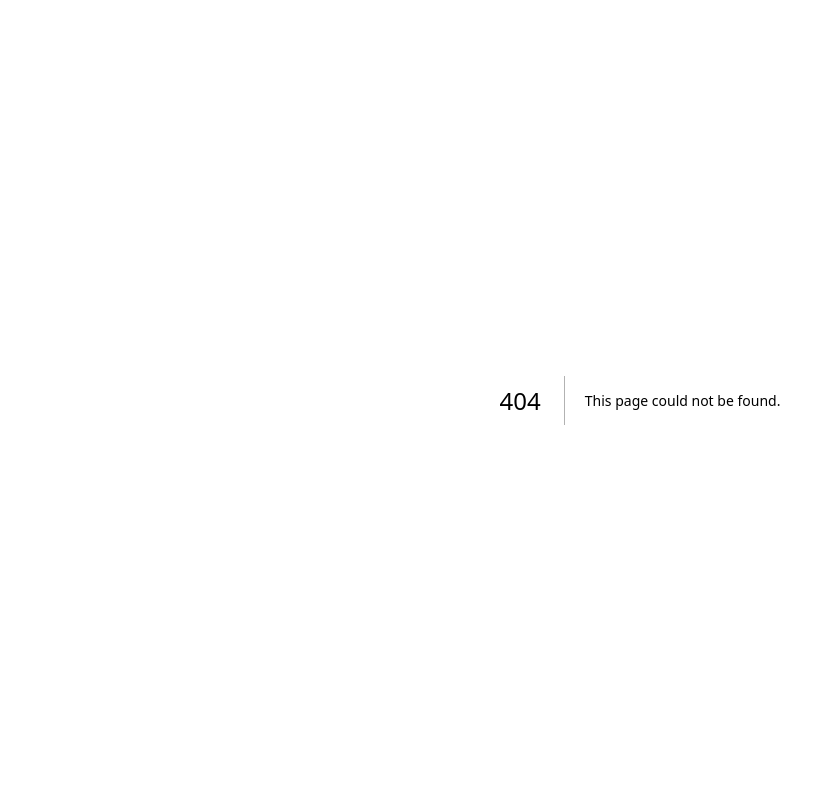
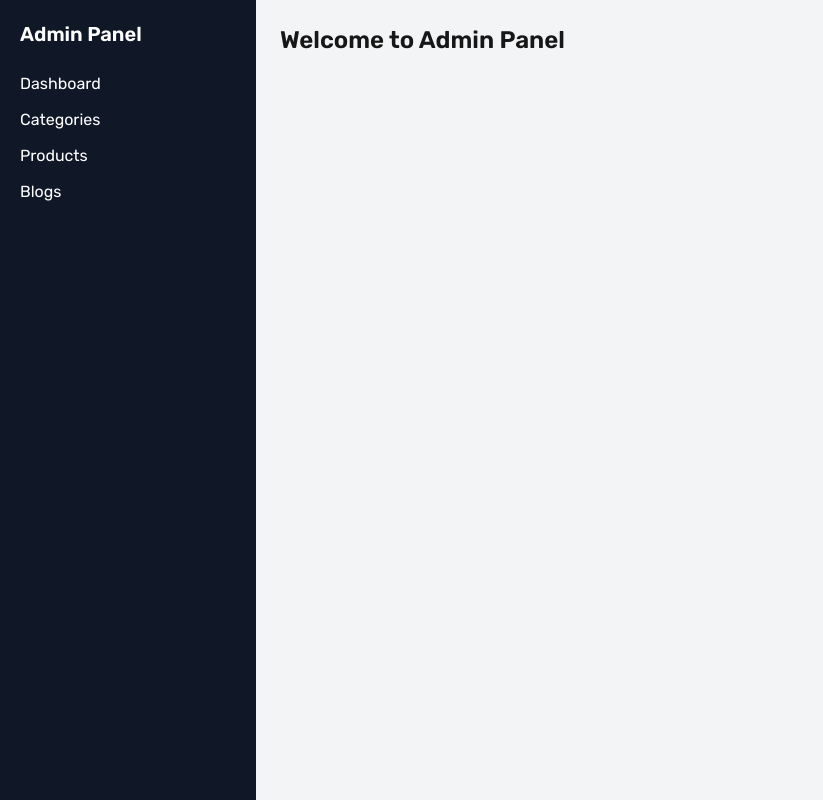
Before and after one commit to abhipawar725/tradologie, a Next.js app: page /admin in a window 1280 px wide. Before the commit this address had no page. Shown: the whole page, without its empty margins (0-823 px from the left). Built offline with nearby package versions, Linux system fonts and the light colour scheme.

Commit message:
product fetch categories

```diff
--- /dev/null
+++ b/app/(admin)/admin/dashboard/page.tsx
@@ -0,0 +1,8 @@
+export default function Dashboard() {
+  return (
+    <div>
+      <h1 className="text-2xl font-bold mb-4">Dashboard</h1>
+      <p>Welcome to Admin Panel</p>
+    </div>
+  );
+}
--- /dev/null
+++ b/app/(admin)/admin/layout.tsx
@@ -0,0 +1,25 @@
+export default function AdminLayout({
+  children,
+}: {
+  children: React.ReactNode;
+}) {
+  return (
+    <div className="flex min-h-screen">
+      {/* Sidebar */}
+      <aside className="w-64 bg-gray-900 text-white p-5">
+        <h2 className="text-xl font-bold mb-6">Admin Panel</h2>
+        <nav className="space-y-3">
+          <a href="/admin/dashboard" className="block">Dashboard</a>
+          <a href="/admin/categories" className="block">Categories</a>
+          <a href="/admin/products" className="block">Products</a>
+          <a href="/admin/blogs" className="block">Blogs</a>
+        </nav>
+      </aside>
+
+      {/* Main Content */}
+      <main className="flex-1 p-6 bg-gray-100">
+        {children}
+      </main>
+    </div>
+  );
+}
--- /dev/null
+++ b/app/(admin)/admin/page.tsx
@@ -0,0 +1,7 @@
+export default function Dashboard() {
+  return (
+    <div>
+      <h1 className="text-2xl font-bold mb-4">Welcome to Admin Panel</h1>
+    </div>
+  );
+}
--- /dev/null
+++ b/app/(admin)/admin/products/ProductForm.tsx
@@ -0,0 +1,28 @@
+import { useEffect, useState } from "react"
+
+const ProductForm = () => {
+   const [categories, setCategories] = useState<any[]>([])
+   console.log(categories)
+   useEffect(() => {
+    fetch("/api/categories")
+    .then((res) => res.json())
+    .then((data) => setCategories(data))
+  },[])
+
+  return (
+    <>
+    <form>
+        <select>
+         <option disabled value="">Select Category</option>
+         {categories.filter((cat) => cat.parentId !== null)
+          .map((cat) => (
+            <option key={cat.id} value={cat.id}>{cat.name}</option>
+          ))
+         }
+        </select>
+    </form>
+    </>
+  )
+}
+
+export default ProductForm
--- /dev/null
+++ b/app/(admin)/admin/products/page.tsx
@@ -0,0 +1,21 @@
+"use client"
+import { useEffect, useState } from "react"
+import ProductForm from "./ProductForm"
+
+const page = () => {
+   const [categories, setCategories] = useState([])
+
+   useEffect(() => {
+    fetch("/api/categories")
+    .then((res) => res.json())
+    .then((data) => setCategories(data))
+  },[])
+
+  return (
+    <>
+    <ProductForm />
+    </>
+  )
+}
+
+export default page
```
